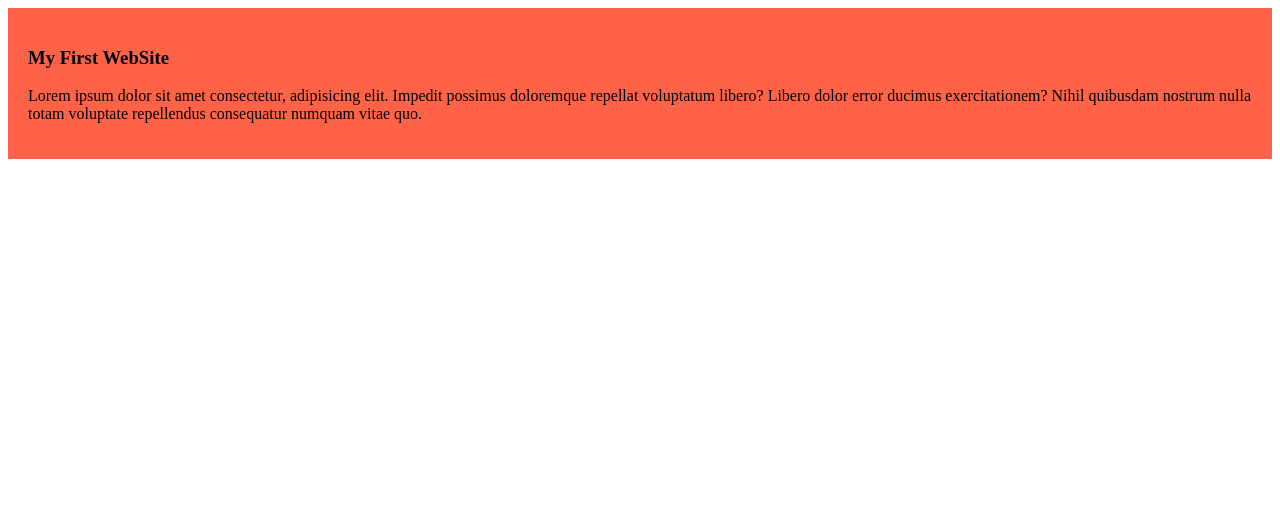
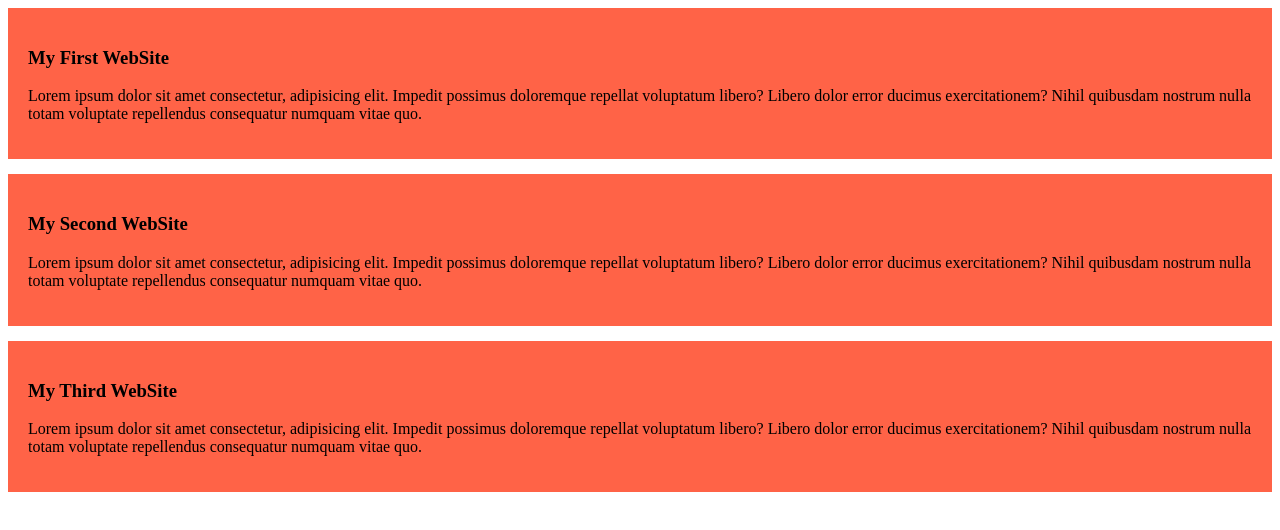
Before and after one commit to asikur99/my-simple-website, a plain HTML site: page index.html in a window 1280 px wide. Drawn offline with Linux system fonts and the light colour scheme.

Commit message:
my second  attempt

```diff
--- a/index.html
+++ b/index.html
@@ -11,5 +11,14 @@
         <h3>My First WebSite</h3>
         <p>Lorem ipsum dolor sit amet consectetur, adipisicing elit. Impedit possimus doloremque repellat voluptatum libero? Libero dolor error ducimus exercitationem? Nihil quibusdam nostrum nulla totam voluptate repellendus consequatur numquam vitae quo.</p>
     </div>
+    <div>
+        <h3>My Second WebSite</h3>
+        <p>Lorem ipsum dolor sit amet consectetur, adipisicing elit. Impedit possimus doloremque repellat voluptatum libero? Libero dolor error ducimus exercitationem? Nihil quibusdam nostrum nulla totam voluptate repellendus consequatur numquam vitae quo.</p>
+    </div>
+    <div>
+        <h3>My Third WebSite</h3>
+        <p>Lorem ipsum dolor sit amet consectetur, adipisicing elit. Impedit possimus doloremque repellat voluptatum libero? Libero dolor error ducimus exercitationem? Nihil quibusdam nostrum nulla totam voluptate repellendus consequatur numquam vitae quo.</p>
+    </div>
+
 </body>
 </html>
--- a/styles/blog.css
+++ b/styles/blog.css
@@ -1,4 +1,4 @@
 div{
     background-color: tomato;
-    padding: 20px;
+    padding: 20px;margin-bottom: 15px;
 }
```
